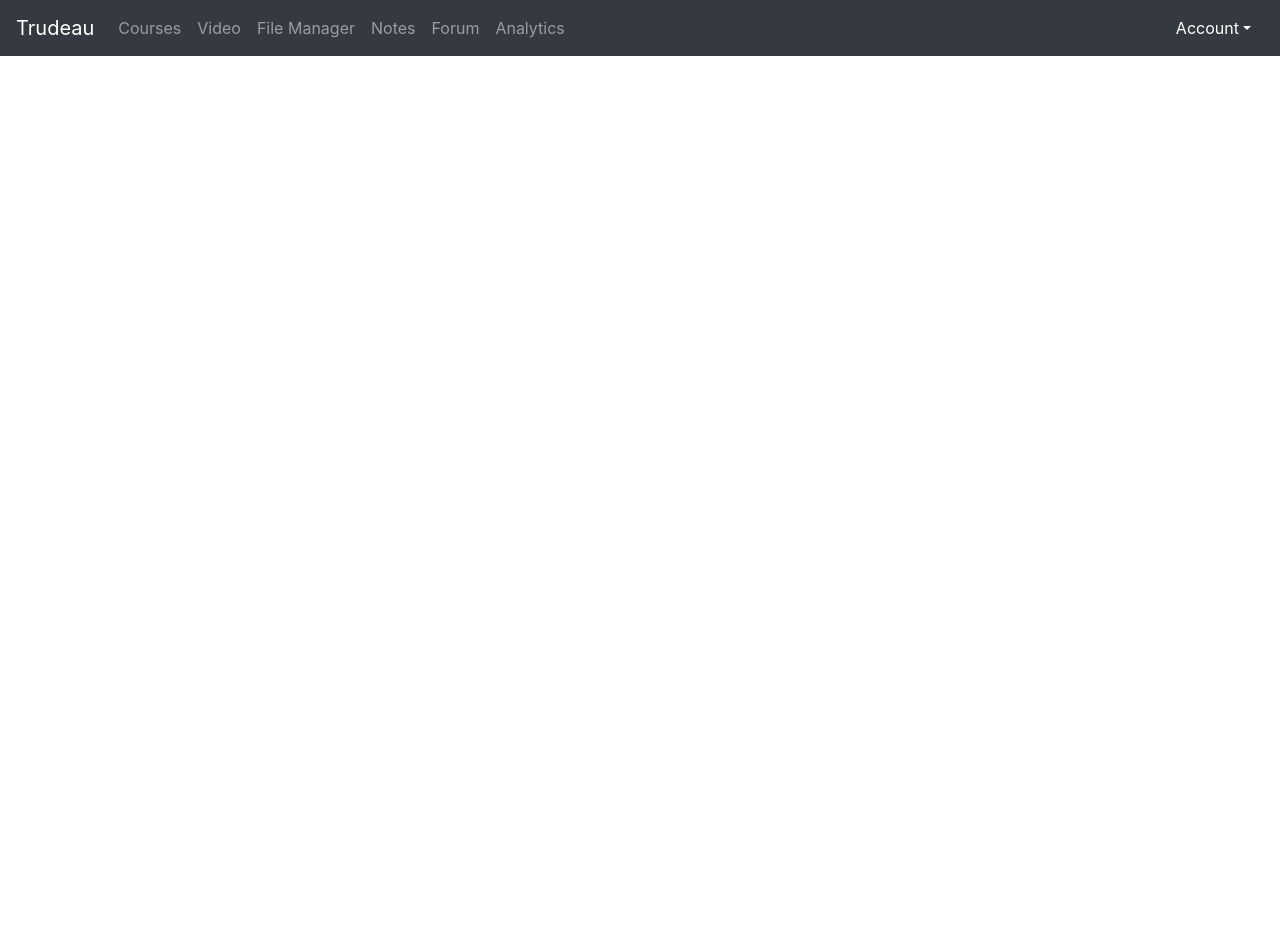
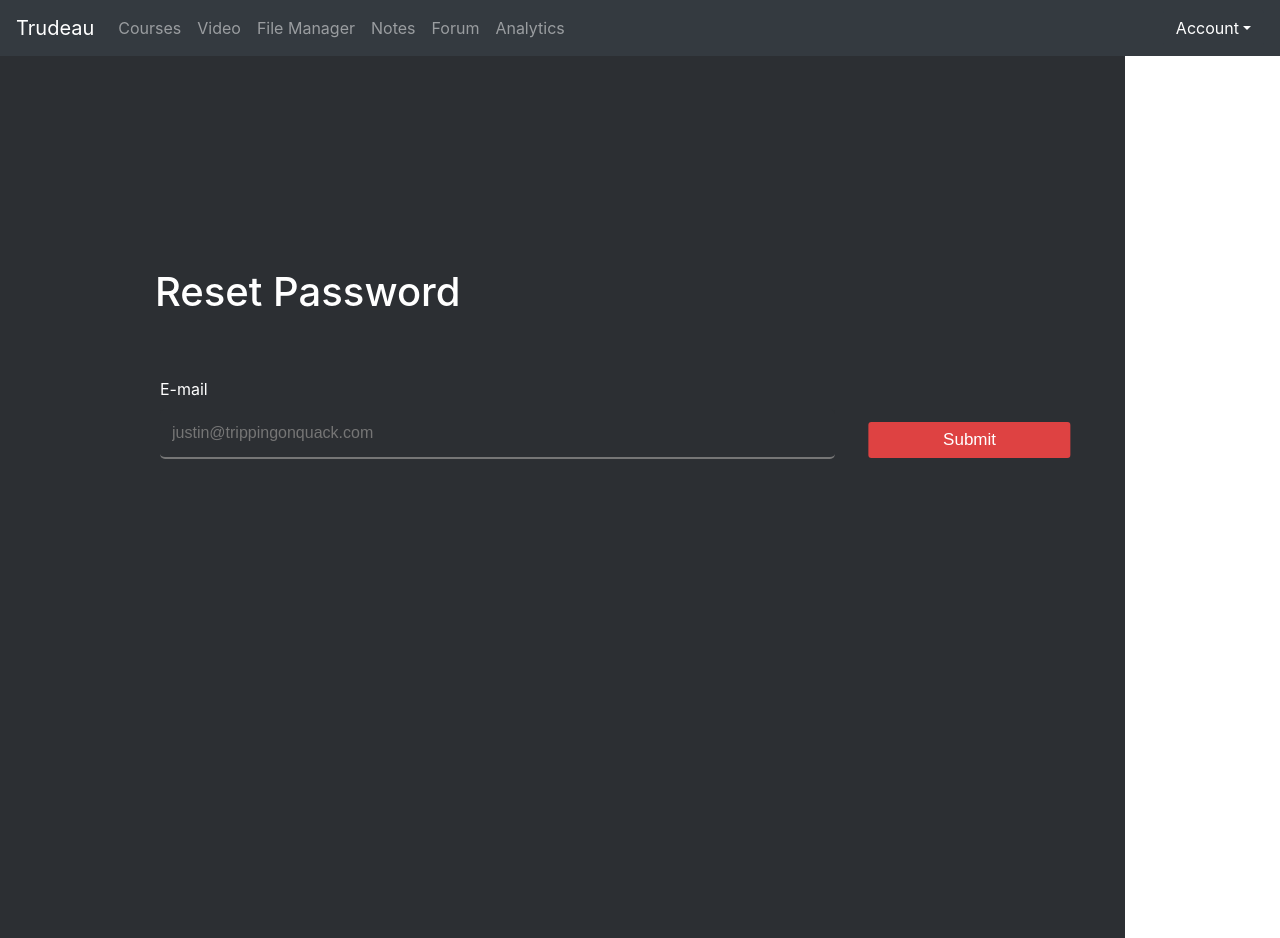
Before and after one commit to SliitBoy/ITP-Trudeau, a Vue app: page /forgotPassword in a window 1280 px wide. Before the commit the page ends 800 px from the top, so only its background shows below. Built offline with nearby package versions, Linux system fonts and the light colour scheme.

Commit message:
forgot password added

```diff
--- /dev/null
+++ b/src/components/accounts/forgotPassword.vue
@@ -0,0 +1,78 @@
+<template>
+    <div class = mainContainer>
+        <div class = "container">
+            <br><br>
+            <div class = "title">
+                <h1>Reset Password</h1>
+            </div>
+            <br><br>
+            <br><br>
+            <br><br>
+            <br><br>
+
+            <div class = "field">
+                <label for = "email">E-mail</label>
+                <input type = "text" id = "email" placeholder = "justin@trippingonquack.com">
+                <button type ="submit" class = "submitEmail">Submit</button>
+            </div>
+
+        </div>
+    </div>
+</template>
+
+<style scoped>
+.mainContainer{
+    color: white;
+    background-color:#2c2f33;
+    margin-right: -73px;
+}
+.container{
+    color: white;
+    background: #2c2f33;
+    margin-left:-25px;
+    padding-left: 50px;
+    padding-top: 25px;
+    padding-bottom: 395px;
+}
+
+.field{
+    margin-right: 250px;
+    margin-left:120px;
+}
+
+input[type=text] {
+     width: 100%;
+     margin-bottom: 20px;
+     padding: 12px;
+     border-top: none;
+     border-left: none;
+     border-right:none;
+     background-color: #2c2f33;
+     border-radius: 5px;
+     font-family: 'Poppins', sans-serif;
+     color: white;
+}
+
+#email:focus{
+     outline:none;
+     box-shadow: none;
+     border-bottom-color: whitesmoke;
+}
+
+.submitEmail {
+     background-color: #de4242;
+     color: white;
+     padding: 5px;
+     margin: 14px 0;
+     border: none;
+     width: 30%;
+     border-radius: 3px;
+     cursor: pointer;
+     font-family: 'Poppins', sans-serif;
+     font-size: 17px;
+     transform: translate(350%, -200%);
+}
+.title{
+    transform: translate(11%,290%)
+}
+</style>
--- a/src/components/accounts/listStudents.vue
+++ b/src/components/accounts/listStudents.vue
@@ -11,7 +11,7 @@
                 <th>E-mail</th>
                 <th>Contact Number</th>
                 <th></th>
-                <!--<th>Password</th>-->
+                <!--<th>Password</th>--> <!--make nic default password, password can be changed later-->
             </tr>
 
             <tr>
--- a/src/components/accounts/login.vue
+++ b/src/components/accounts/login.vue
@@ -26,12 +26,14 @@
                             <input type = "password" id = "password">
 
                             <!--forgot password link-->
-                            <a href = "#" class = "forgot">Forgot Password?</a>
+                               <router-link to ="/forgotPassword">
+                                   <a href = "#" class = "forgot">Forgot Password?</a>
+                               </router-link>
                         </div>
                         <br>
                         <br>
                         <div class = "login">
-                            <button type ="submit" class = "loginBtn" href = "#">Log In</button>
+                              <button type ="submit" class = "loginBtn">Log In</button>
                         </div>
 
                     </div>
--- a/src/router/index.js
+++ b/src/router/index.js
@@ -17,6 +17,7 @@ import adminProfile from "../components/accounts/administratorProfile.vue";
 import createStudent from "../components/accounts/createStudent.vue";
 import createStaff from "../components/accounts/createStaff.vue";
 import listStudents from "../components/accounts/listStudents.vue";
+import forgotPassword from "../components/accounts/forgotPassword.vue";
 
 
 Vue.use(VueRouter);
@@ -110,6 +111,11 @@ const routes = [
     path: "/listStudents",
     name: "listStudents",
     component: listStudents
+  },
+  {
+    path: "/forgotPassword",
+    name: "forgotPassword",
+    component: forgotPassword
   }
 ];
 
```
